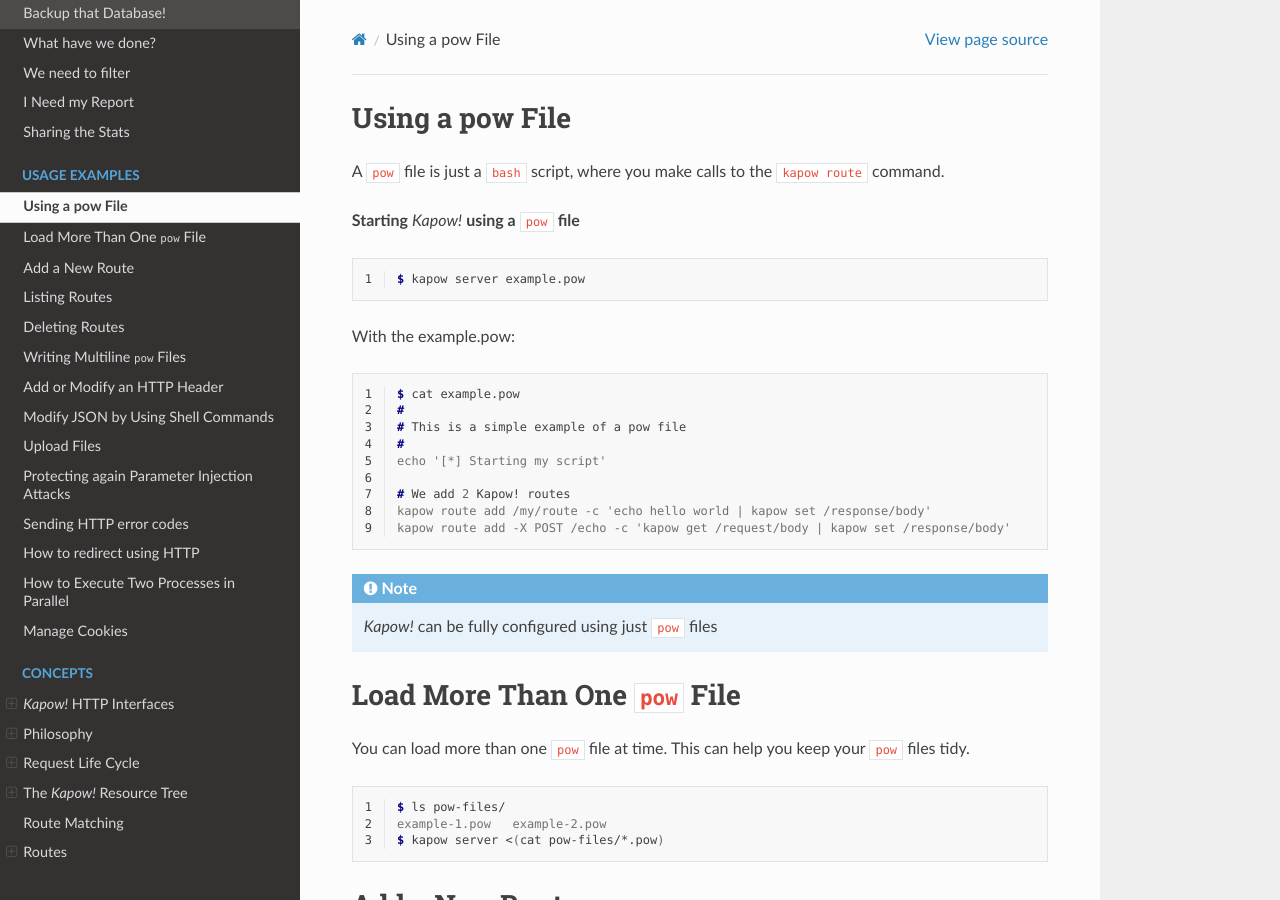
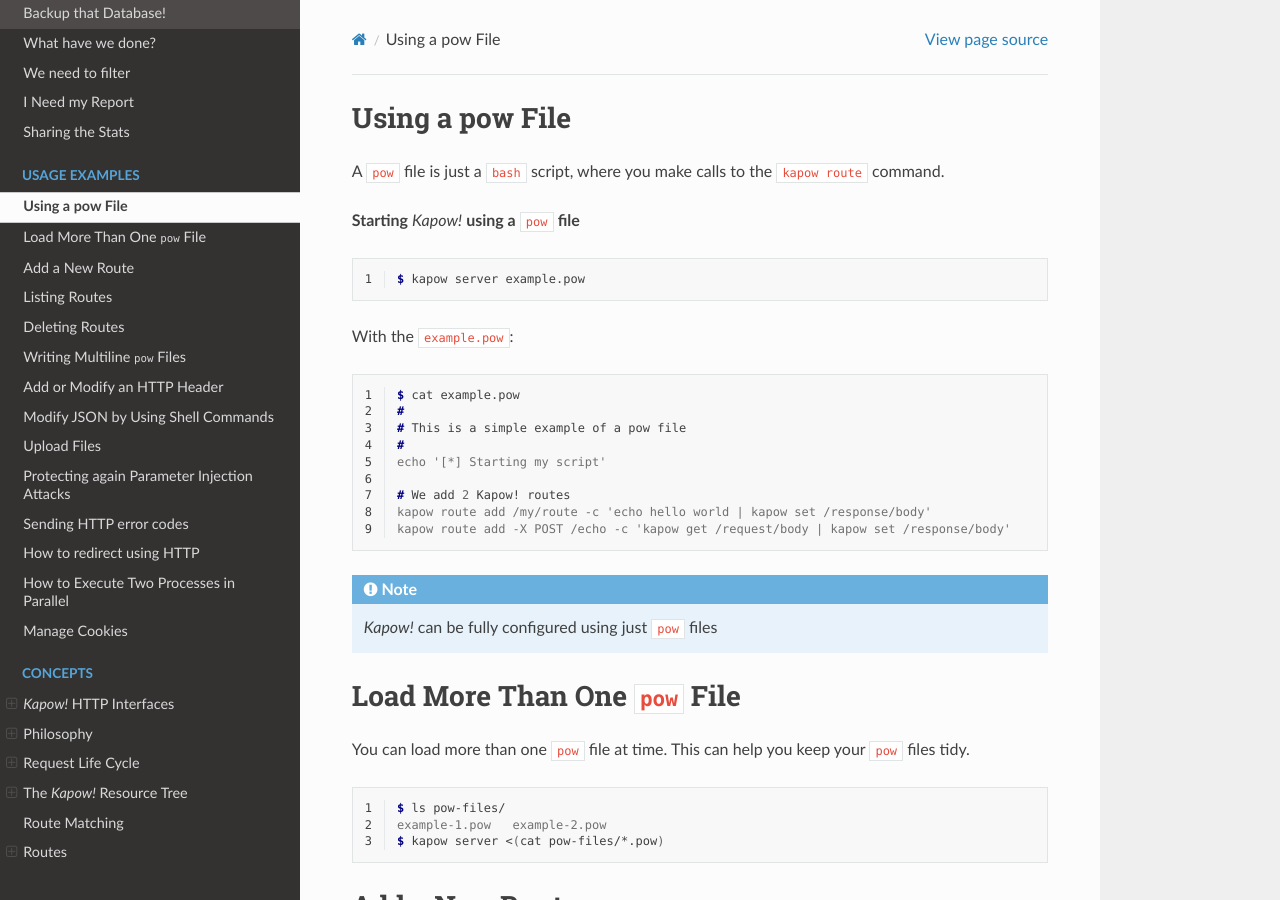
Before and after one commit to BBVA/kapow, a Sphinx documentation site: the page built from docs/source/examples/index.rst, in a window 1280 px wide and 900 px high. Built offline with Sphinx 7.4.7 and the Read the Docs theme 2.0.0, drawn with Linux system fonts in a browser that asks for light colours.

Commit message:
doc: style fix

```diff
--- a/docs/source/examples/index.rst
+++ b/docs/source/examples/index.rst
@@ -12,7 +12,7 @@
 
    $ kapow server example.pow
 
-With the example.pow:
+With the ``example.pow``:
 
 .. code-block:: console
    :linenos:
```
